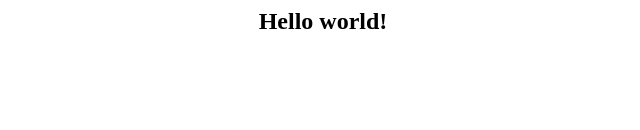
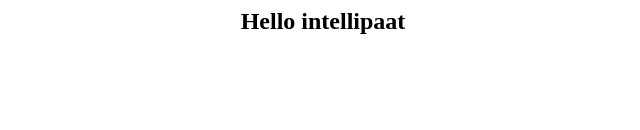
Before and after one commit to yeshu4/project-devops, a plain HTML site: page index.html in a window 1280 px wide. Shown: the top 130 px of the page, without its empty margins (317-957 px from the left). Drawn offline with Linux system fonts and the light colour scheme.

Commit message:
test commit

```diff
--- a/index.html
+++ b/index.html
@@ -3,6 +3,6 @@
 <title> Intellipaat devops</title>
 </head>
 <body style = "background-image:url('images/github3.jpg'); background-size: 100%">
-<h2 ALIGN=CENTER>Hello world!</h2>
+<h2 ALIGN=CENTER>Hello intellipaat</h2>
 </body>
 </html>
```
